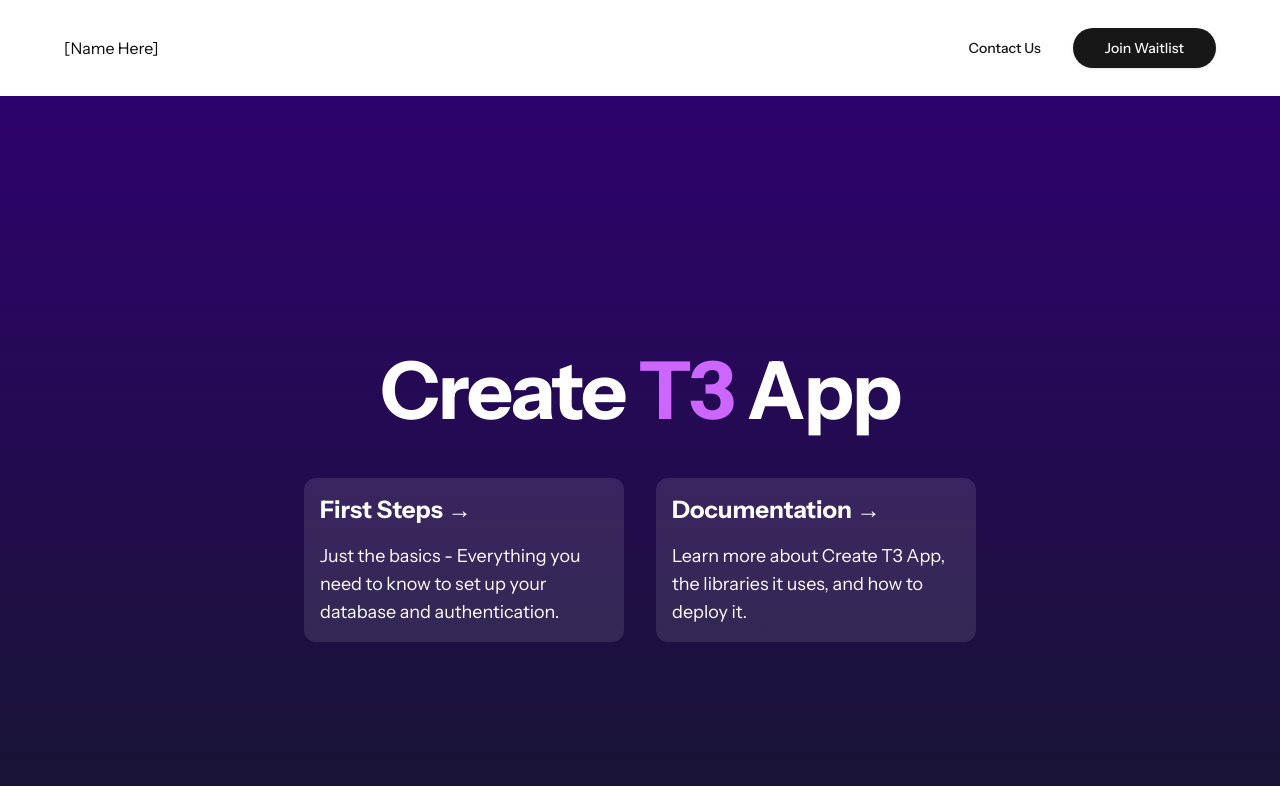
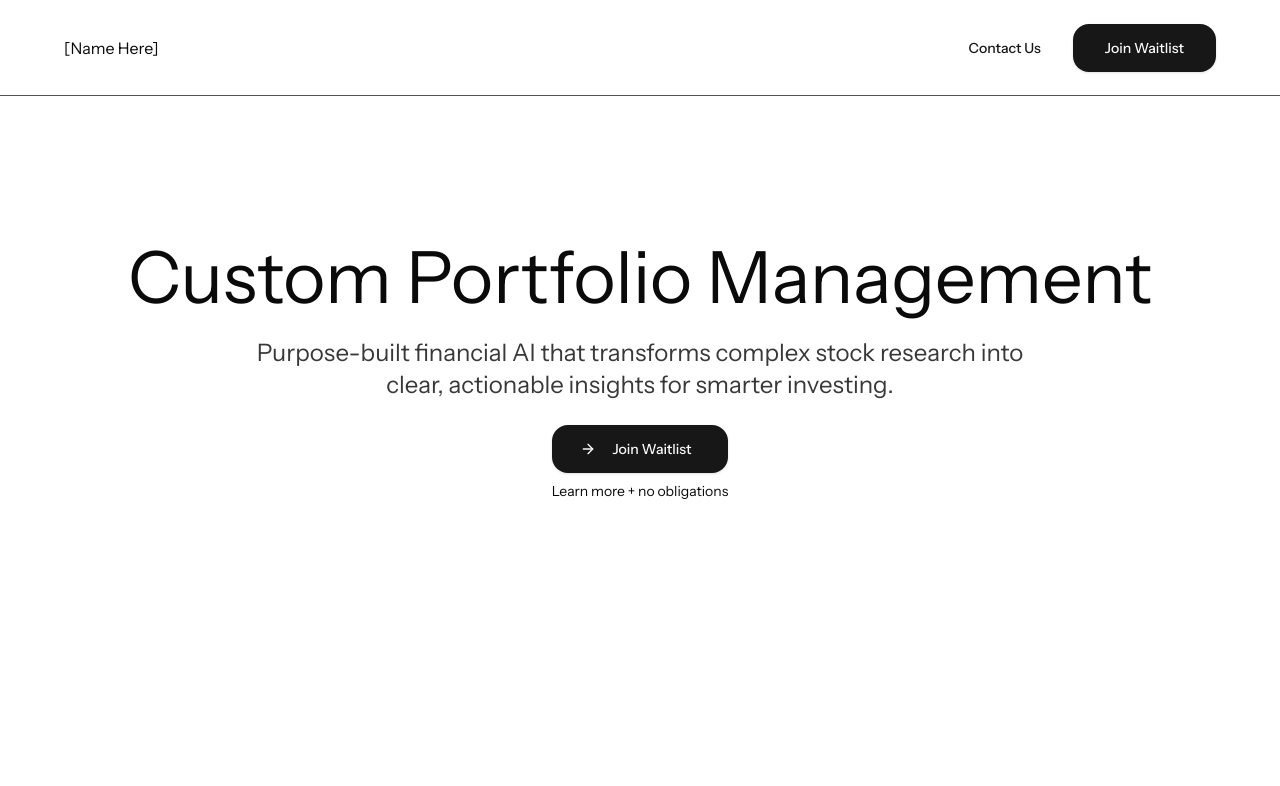
Before and after one commit to brennenho/folio, a Next.js app: page / in a window 1280 px wide. Shown: the top 786 px of the page. Built offline with nearby package versions, Linux system fonts and the light colour scheme.

Commit message:
add hero

```diff
--- a/src/app/page.tsx
+++ b/src/app/page.tsx
@@ -1,37 +1,9 @@
-import Link from "next/link";
+import { Hero } from "@/components/landing/hero";
 
 export default function HomePage() {
   return (
-    <main className="flex min-h-screen flex-col items-center justify-center bg-gradient-to-b from-[#2e026d] to-[#15162c] text-white">
-      <div className="container flex flex-col items-center justify-center gap-12 px-4 py-16">
-        <h1 className="text-5xl font-extrabold tracking-tight text-white sm:text-[5rem]">
-          Create <span className="text-[hsl(280,100%,70%)]">T3</span> App
-        </h1>
-        <div className="grid grid-cols-1 gap-4 sm:grid-cols-2 md:gap-8">
-          <Link
-            className="flex max-w-xs flex-col gap-4 rounded-xl bg-white/10 p-4 text-white hover:bg-white/20"
-            href="https://create.t3.gg/en/usage/first-steps"
-            target="_blank"
-          >
-            <h3 className="text-2xl font-bold">First Steps →</h3>
-            <div className="text-lg">
-              Just the basics - Everything you need to know to set up your
-              database and authentication.
-            </div>
-          </Link>
-          <Link
-            className="flex max-w-xs flex-col gap-4 rounded-xl bg-white/10 p-4 text-white hover:bg-white/20"
-            href="https://create.t3.gg/en/introduction"
-            target="_blank"
-          >
-            <h3 className="text-2xl font-bold">Documentation →</h3>
-            <div className="text-lg">
-              Learn more about Create T3 App, the libraries it uses, and how to
-              deploy it.
-            </div>
-          </Link>
-        </div>
-      </div>
+    <main className="flex flex-col items-center justify-center">
+      <Hero />
     </main>
   );
 }
--- a/src/components/header.tsx
+++ b/src/components/header.tsx
@@ -2,7 +2,7 @@ import { Button } from "@/components/ui/button";
 
 export function Header() {
   return (
-    <div className="flex h-24 w-full items-center justify-between px-16">
+    <div className="flex h-24 w-full items-center justify-between border-b-[0.2px] px-16">
       <div>[Name Here]</div>
       <div className="flex flex-row">
         <Button variant="link" size="lg">
--- /dev/null
+++ b/src/components/landing/hero.tsx
@@ -0,0 +1,20 @@
+import { Button } from "@/components/ui/button";
+import { ArrowRight } from "lucide-react";
+
+export function Hero() {
+  return (
+    <div className="flex h-[calc(100vh-250px)] w-full flex-col items-center justify-center gap-6 p-16 text-center">
+      <h1 className="text-7xl">Custom Portfolio Management</h1>
+      <h2 className="text-muted-foreground px-48 text-2xl">
+        Purpose-built financial AI that transforms complex stock research into
+        clear, actionable insights for smarter investing.
+      </h2>
+      <div className="flex flex-col gap-2">
+        <Button size="lg" className="pl-6">
+          <ArrowRight /> Join Waitlist
+        </Button>
+        <p className="text-sm">Learn more + no obligations</p>
+      </div>
+    </div>
+  );
+}
--- a/src/components/ui/button.tsx
+++ b/src/components/ui/button.tsx
@@ -23,7 +23,7 @@ const buttonVariants = cva(
       size: {
         default: "h-9 px-4 py-2",
         sm: "h-8 rounded-md px-3 text-xs",
-        lg: "h-10 rounded-3xl px-8",
+        lg: "h-12 rounded-2xl px-8 gap-4",
         icon: "h-9 w-9",
       },
     },
--- a/src/styles/globals.css
+++ b/src/styles/globals.css
@@ -15,12 +15,12 @@
     --secondary: 0 0% 96.1%;
     --secondary-foreground: 0 0% 9%;
     --muted: 0 0% 96.1%;
-    --muted-foreground: 0 0% 45.1%;
+    --muted-foreground: 0, 0%, 22%;
     --accent: 0 0% 96.1%;
     --accent-foreground: 0 0% 9%;
     --destructive: 0 84.2% 60.2%;
     --destructive-foreground: 0 0% 98%;
-    --border: 0 0% 89.8%;
+    --border: 0, 0%, 32%;
     --input: 0 0% 89.8%;
     --ring: 0 0% 3.9%;
     --chart-1: 12 76% 61%;
```
